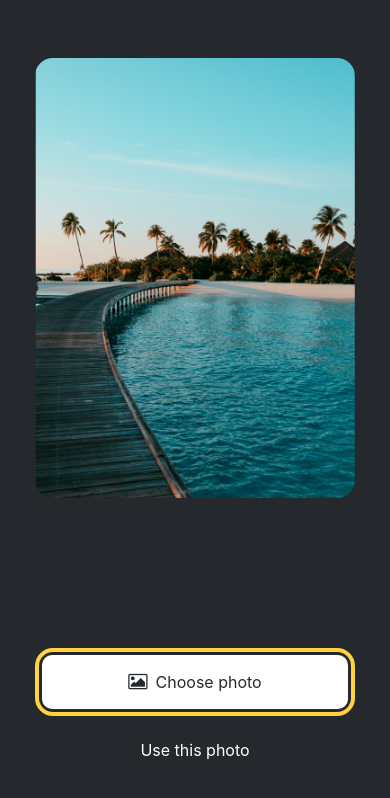
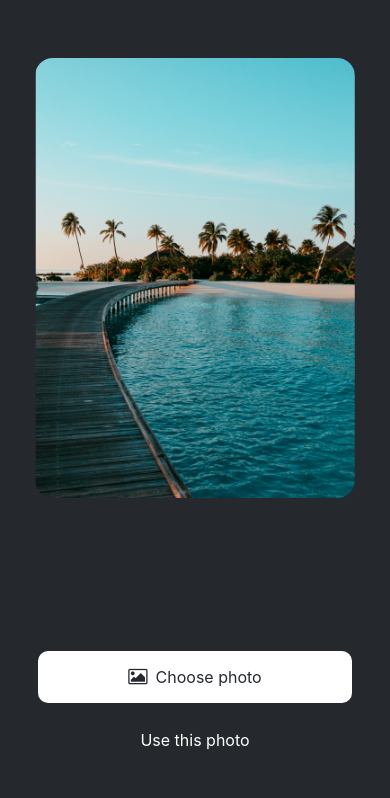
Before and after one commit to CarlosPerez93/e-comerce-movil, a React Native app: screen / in a window 390 px wide. Shown: the top 798 px of the page. Built offline with nearby package versions, Linux system fonts and the light colour scheme.

Commit message:
feat(hooks): useSelectImage crated, refactor(components props):the componenets ImageViewwer and buttons

```diff
--- a/package.json
+++ b/package.json
@@ -18,7 +18,8 @@
     "@types/react": "~18.2.45",
     "react-native-web": "~0.19.6",
     "react-dom": "18.2.0",
-    "@expo/metro-runtime": "~3.1.1"
+    "@expo/metro-runtime": "~3.1.1",
+    "expo-image-picker": "~14.7.1"
   },
   "devDependencies": {
     "@babel/core": "^7.20.0"
--- a/src/components/Buttons/Button.jsx
+++ b/src/components/Buttons/Button.jsx
@@ -1,12 +1,11 @@
-import { View } from "react-native";
 import { PrimaryButton } from "./PrimaryButton/PrimaryButton";
 import { DefaultButton } from "./DefaultButton/DefaultButton";
 
-export const Button = ({ theme, label }) => {
+export const Button = ({ theme, label, onPress }) => {
   return (
     <>
       {theme === "primary" ? (
-        <PrimaryButton label={label} />
+        <PrimaryButton label={label} onPress={onPress} />
       ) : (
         <DefaultButton label={label} />
       )}
--- a/src/components/Buttons/PrimaryButton/PrimaryButton.jsx
+++ b/src/components/Buttons/PrimaryButton/PrimaryButton.jsx
@@ -1,16 +1,11 @@
 import { StyleSheet, View, Text, Pressable } from "react-native";
 import { FontAwesome } from "@expo/vector-icons";
 
-export const PrimaryButton = ({ label }) => {
+export const PrimaryButton = ({ label, onPress }) => {
   return (
-    <View
-      style={[
-        styles.buttonContainer,
-        { borderWidth: 4, borderColor: "#ffd33d", borderRadius: 18 },
-      ]}
-    >
+    <View style={[styles.buttonContainer]}>
       <Pressable
-        onPress={() => alert("You pressed a button")}
+        onPress={onPress}
         style={[styles.button, { backgroundColor: "#fff" }]}
       >
         <FontAwesome
@@ -28,7 +23,7 @@ export const PrimaryButton = ({ label }) => {
 const styles = StyleSheet.create({
   buttonContainer: {
     width: 320,
-    height: 68,
+    height: 58,
     marginHorizontal: 20,
     alignItems: "center",
     justifyContent: "center",
--- a/src/components/ImageViewer/ImageViewer.jsx
+++ b/src/components/ImageViewer/ImageViewer.jsx
@@ -1,7 +1,10 @@
 import { StyleSheet, Image } from "react-native";
 
-export const ImageViewer = ({ placeholderImageSource }) => {
-  return <Image style={styles.image} source={placeholderImageSource} />;
+export const ImageViewer = ({ placeholderImageSource, selectedImage }) => {
+  const imageSource = selectedImage
+    ? { uri: selectedImage }
+    : placeholderImageSource;
+  return <Image style={styles.image} source={imageSource} />;
 };
 
 const styles = StyleSheet.create({
--- /dev/null
+++ b/src/hooks/useSelectImage.jsx
@@ -0,0 +1,9 @@
+import * as ImagePicker from "expo-image-picker";
+export const handlePickImage = async (setSelectedImage) => {
+  let result = await ImagePicker.launchImageLibraryAsync({
+    allowsEditing: true,
+    quality: 1,
+  });
+  if (!result.canceled) setSelectedImage(result.assets[0].uri);
+  else alert("You did not select any image.");
+};
--- a/src/pages/Product/Product.jsx
+++ b/src/pages/Product/Product.jsx
@@ -1,18 +1,31 @@
+import { useState } from "react";
 import { StatusBar } from "expo-status-bar";
 import { View, StyleSheet } from "react-native";
+
+import { Button } from "../../components/Buttons/Button";
 import { ImageViewer } from "../../components/ImageViewer/ImageViewer";
-import { Button } from "../../components/Buttons/Button";
+
+import { handlePickImage } from "../../hooks/useSelectImage";
 
 const PlaceHolderImage = require("../../../assets/background-image.png");
 
 export const Product = () => {
+  const [selectedImage, setSelectedImage] = useState(null);
+
   return (
     <View style={styles.container}>
       <View style={styles.imageContainer}>
-        <ImageViewer placeholderImageSource={PlaceHolderImage} />
+        <ImageViewer
+          placeholderImageSource={PlaceHolderImage}
+          selectedImage={selectedImage}
+        />
       </View>
       <View style={styles.footContainer}>
-        <Button theme="primary" label="Choose photo" />
+        <Button
+          theme="primary"
+          label="Choose photo"
+          onPress={() => handlePickImage(setSelectedImage)}
+        />
         <Button label="Use this photo" />
       </View>
       <StatusBar style="auto" />
```
Also changed, not shown: 1 other file (tests, documents, lock files or other folders).
